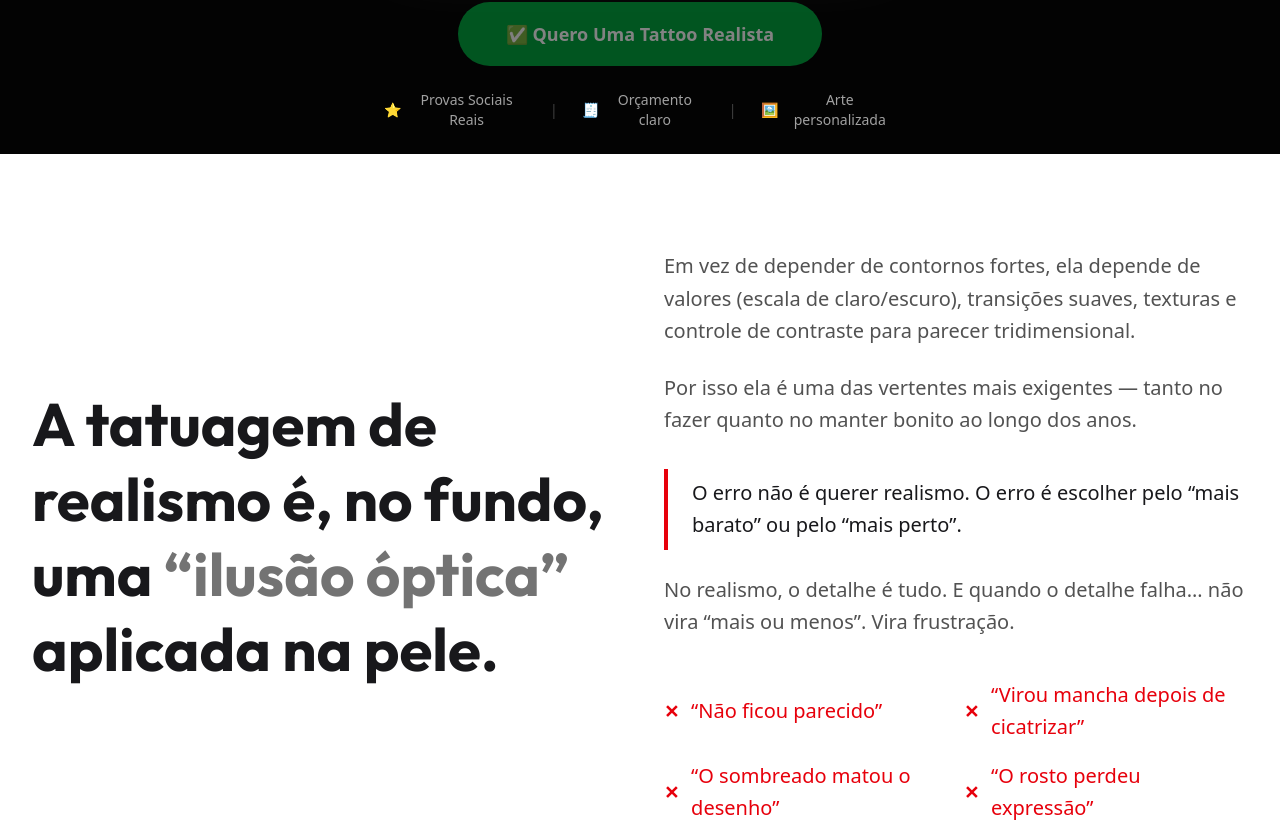
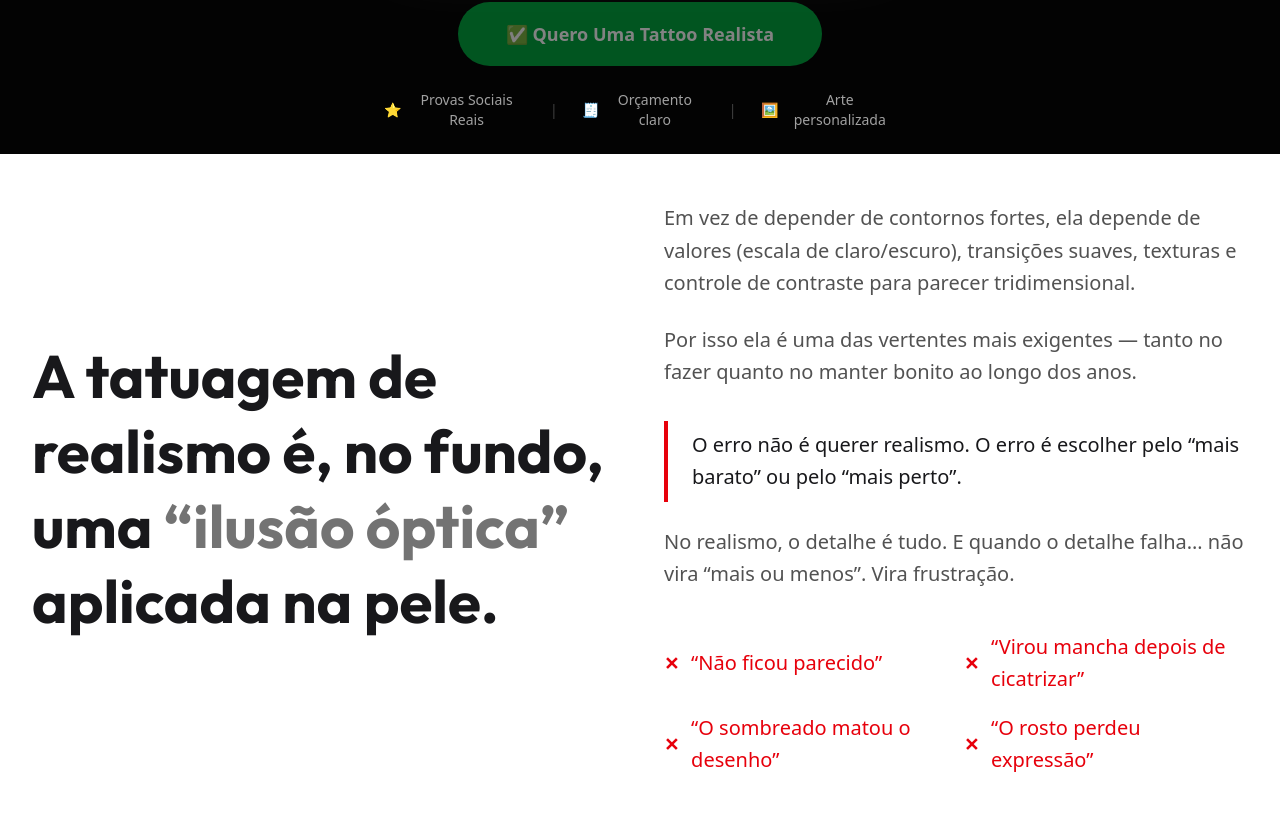
Before and after one commit to drtrafego/LP_felipe_tatuador, a Next.js app: page / in a window 1280 px wide. Shown: the part 1196-2020 px from the top of the page. Built offline with nearby package versions, Linux system fonts and the light colour scheme.

Commit message:
fix: reduce first break spacing (philosophy section pt-2)

```diff
--- a/src/components/section-philosophy.tsx
+++ b/src/components/section-philosophy.tsx
@@ -4,7 +4,7 @@ import { motion } from "framer-motion"
 
 export function SectionPhilosophy() {
     return (
-        <section className="py-12 md:py-24 bg-white px-4 md:px-8 overflow-hidden">
+        <section className="pt-2 pb-12 md:pt-12 md:pb-24 bg-white px-4 md:px-8 overflow-hidden">
             <div className="max-w-7xl mx-auto grid grid-cols-1 md:grid-cols-2 gap-12 items-center">
 
                 {/* Left: Headline/Impact */}
```
